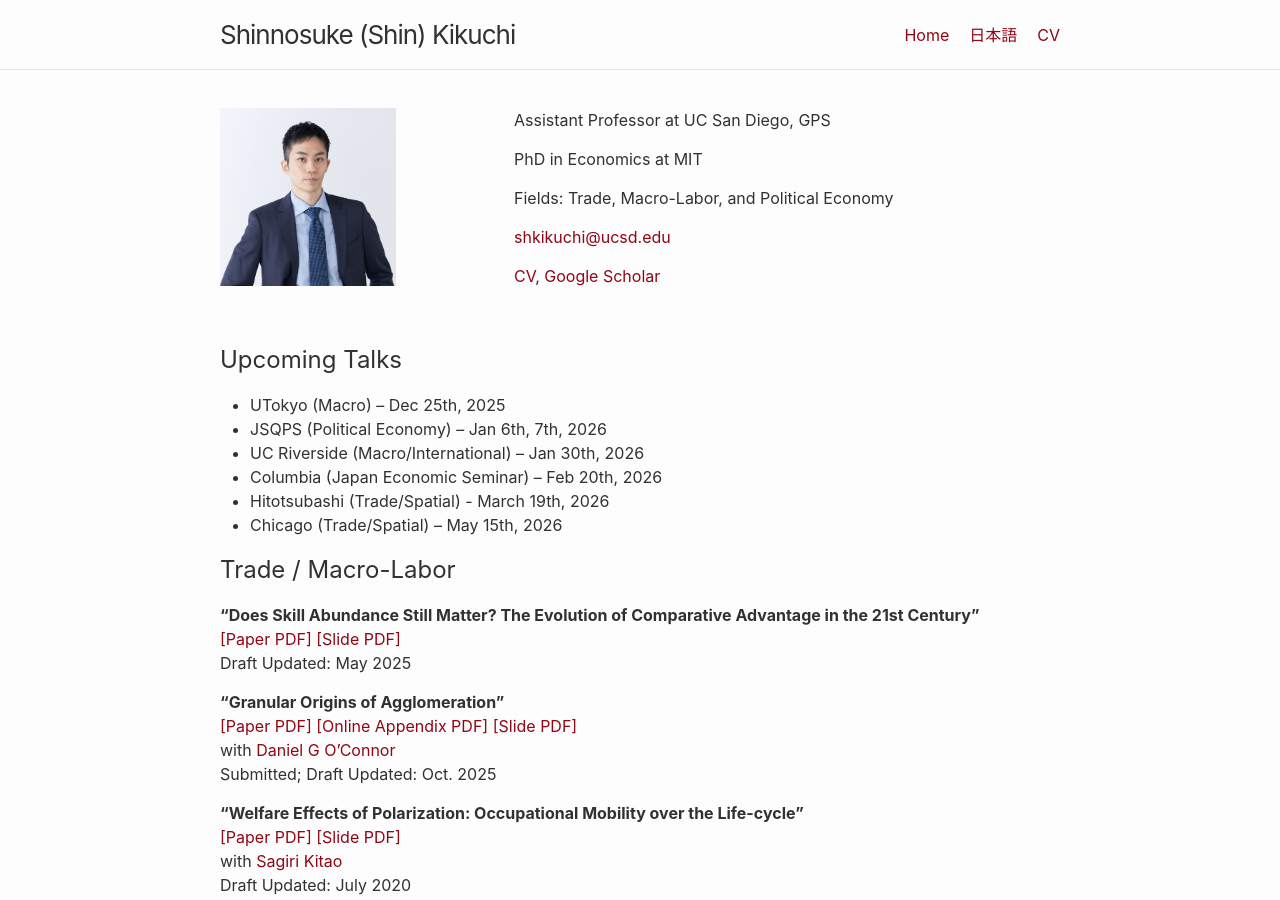
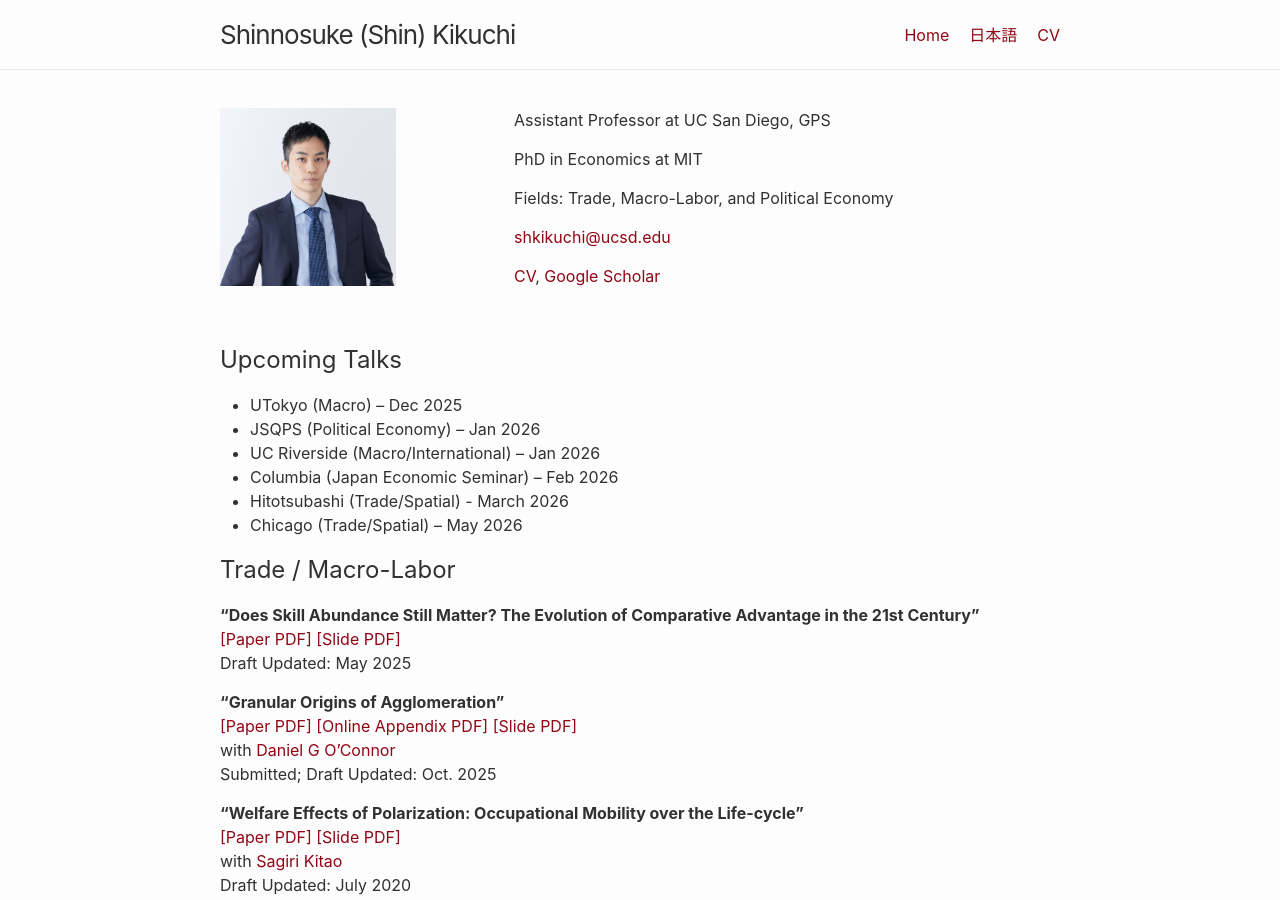
Before and after one commit to shinnkikuchi/shinnkikuchi.github.io, a Jekyll site: the page built from index.md, in a window 1280 px wide and 900 px high. Built offline with Jekyll 4.4.1, drawn with Linux system fonts in a browser that asks for light colours.

Commit message:
Update index.md

```diff
--- a/index.md
+++ b/index.md
@@ -9,12 +9,12 @@
 
 ## Upcoming Talks
 
-- UTokyo (Macro) – Dec 25th, 2025
-- JSQPS (Political Economy) – Jan 6th, 7th, 2026
-- UC Riverside  (Macro/International) – Jan 30th, 2026
-- Columbia (Japan Economic Seminar) – Feb 20th, 2026
-- Hitotsubashi (Trade/Spatial) - March 19th, 2026
-- Chicago (Trade/Spatial) – May 15th, 2026
+- UTokyo (Macro) – Dec 2025
+- JSQPS (Political Economy) – Jan 2026
+- UC Riverside  (Macro/International) – Jan 2026
+- Columbia (Japan Economic Seminar) – Feb 2026
+- Hitotsubashi (Trade/Spatial) - March 2026
+- Chicago (Trade/Spatial) – May 2026
 
 ## Trade / Macro-Labor
 
```
